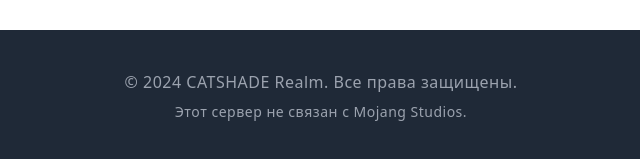
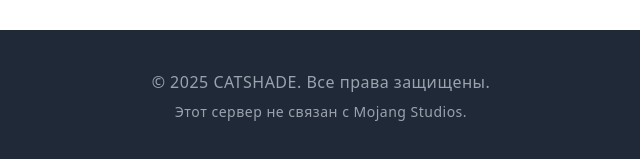
Before and after one commit to bUmmy1337/catshade-server, a plain HTML site: page index.html in a window 1280 px wide. Shown: the part 3766-3925 px from the top of the page, 319-959 px from the left. Drawn offline with nearby package versions, Linux system fonts and the light colour scheme; a web font is replaced by a local one.

Commit message:
Update index.html

```diff
--- a/index.html
+++ b/index.html
@@ -275,7 +275,7 @@
     <footer class="py-10 bg-gray-800 text-gray-400 animated-section">
         <div class="container mx-auto px-6 text-center">
            <div class="footer-content">
-                <p>&copy; 2024 CATSHADE Realm. Все права защищены.</p>
+                <p>&copy; 2025 CATSHADE. Все права защищены.</p>
                 <p class="text-sm mt-2">Этот сервер не связан с Mojang Studios.</p>
             </div>
         </div>
```
